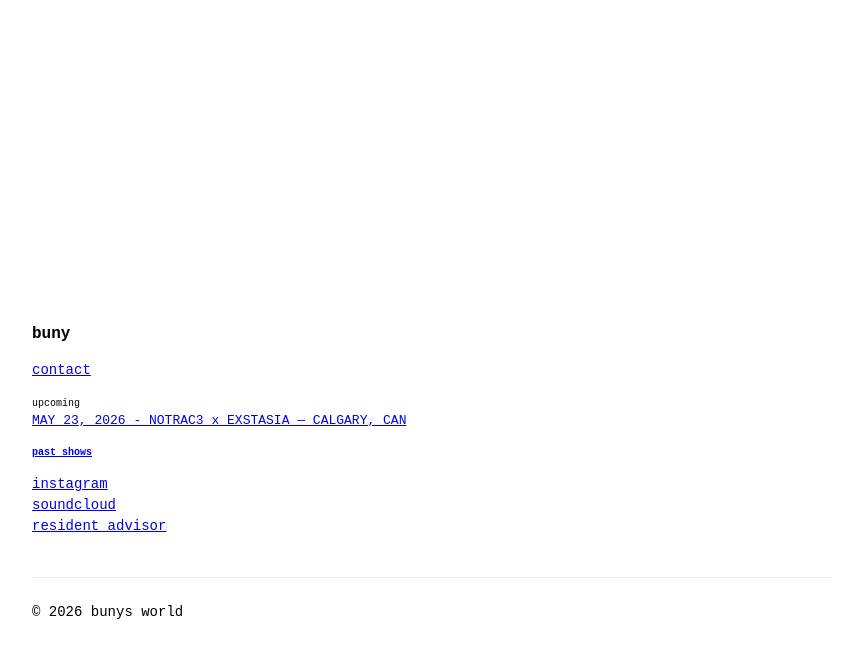
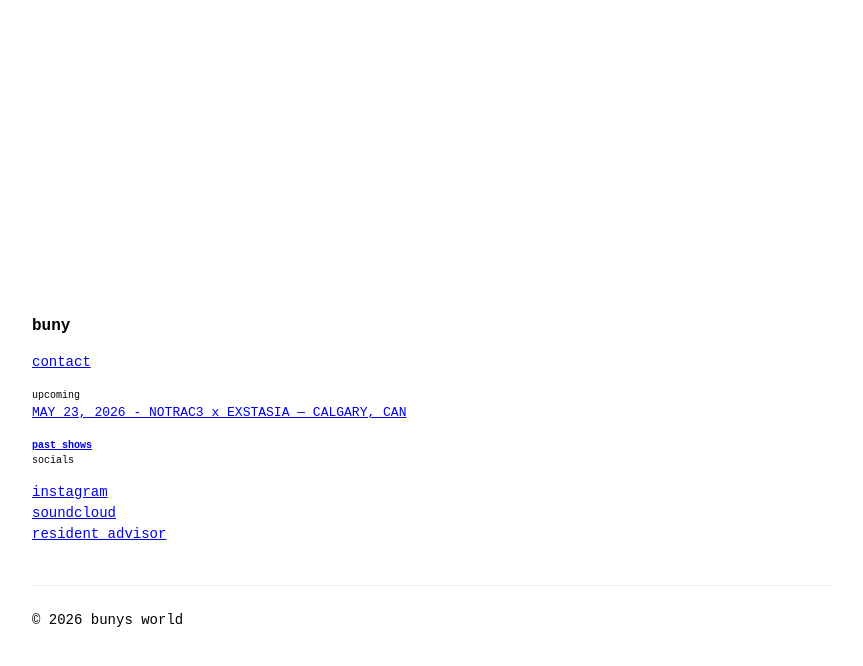
Before and after one commit to 746a70/buny, a Jekyll site: the page built from index.md, in a window 1280 px wide. Shown: the top 666 px of the page, without its empty margins (208-1071 px from the left). Built offline with Jekyll 4.4.1, drawn with Linux system fonts in a browser that asks for light colours.

Commit message:
Update index.md

```diff
--- a/index.md
+++ b/index.md
@@ -20,7 +20,9 @@ title: buny
 {% endif %}
 {% endfor %}
 
-### [past shows](/shows/)
+### [past shows]({{ '/shows/' | relative_url }})
+
+## socials
 
 [instagram](https://instagram.com/buny________)
 [soundcloud](https://soundcloud.com/djbuny)
```
